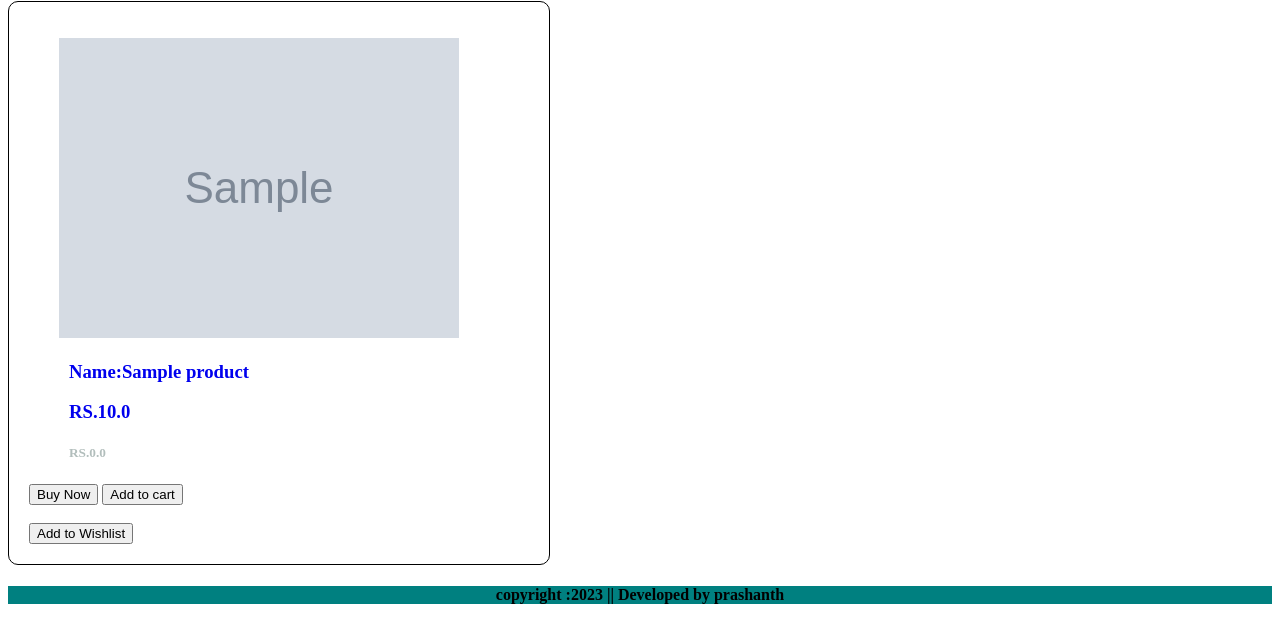
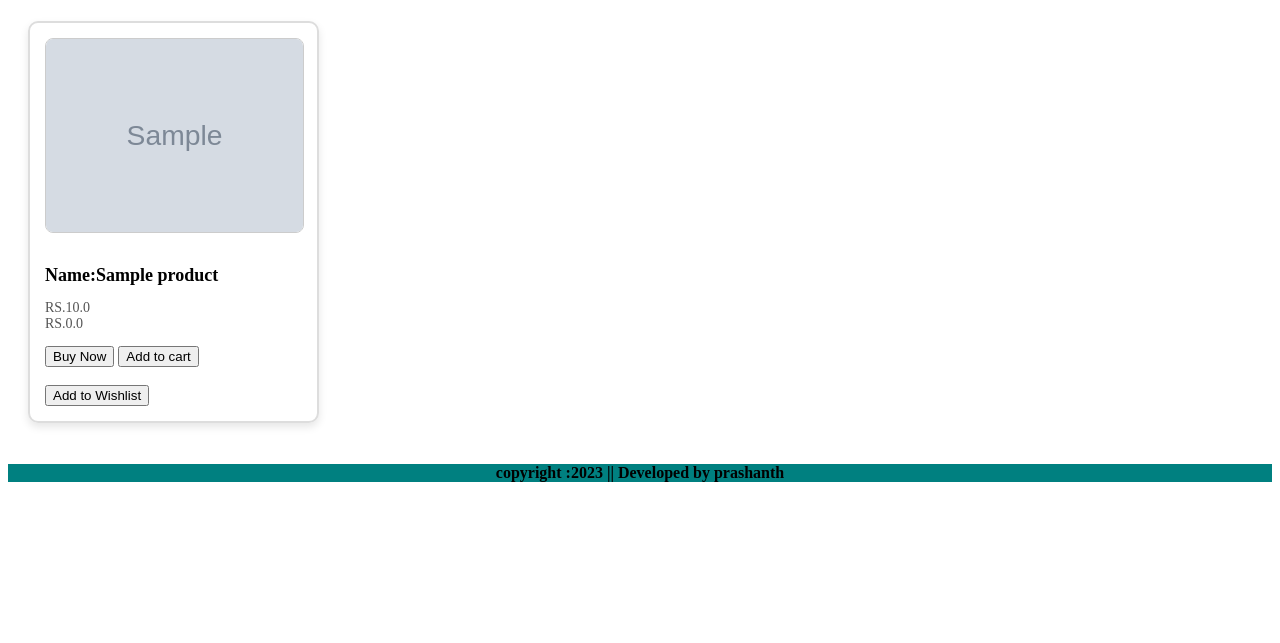
Before and after one commit to Prashanthkumar8466/project, a Django app: page /category/ in a window 1280 px wide. Shown: the part 79-722 px from the top of the page. Run offline with Django 4.2, Linux system fonts and the light colour scheme; tables that the repository leaves empty hold one stand-in row (values such as "Sample post"); grey boxes marked "Sample" are stand-in pictures.

Commit message:
"commit"

```diff
--- /dev/null
+++ b/static/css/category.css
@@ -0,0 +1,31 @@
+.product-items {
+  display: grid;
+  grid-template-columns: repeat(auto-fill, minmax(250px, 1fr));
+  gap: 20px;
+  padding: 20px;
+}
+
+.product {
+  border: 2px solid #ddd;
+  padding: 15px;
+  border-radius: 10px;
+  box-shadow: 0 4px 8px rgba(0, 0, 0, 0.1);
+}
+
+.product img {
+  max-width: 100%;
+  height: auto;
+  border: 1px solid #ccc;
+  border-radius: 8px;
+  margin-bottom: 10px;
+}
+
+.product h3 {
+  font-size: 18px;
+  margin-bottom: 10px;
+}
+
+.product p {
+  font-size: 14px;
+  color: #555;
+}
--- a/static/css/product.css
+++ /dev/null
@@ -1,35 +0,0 @@
-.products{
-    position: relative;
-    width: 500px;
-    border: 1px solid black;
-    justify-content: center;
-    align-items: center;
-    padding: 20px;
-    border-radius: 10px;
-}
-.product img{
-    width: 400px;
-    justify-content: center;
-    margin-left: 50%;
-}
-.productlist li{
-    text-decoration: none;
-}
-.product_margin{
-    margin-top: 10%;
-    margin-left: 10%;
-}
-
-@media screen and (max-width:600px){
-    .product_margin{
-        margin-top: 20%;
-        margin-left:20%;
-    }
-    .product img{
-        width: 200px;
-    }
-    .products{
-        position: relative;
-        width: 200px;
-    }
-  }
--- a/template/category.html
+++ b/template/category.html
@@ -1,35 +1,25 @@
 {% extends 'base.html'%}
 {% load static %}
-{% block link %}<link rel="stylesheet" type="text/css" href="{% static 'css/product.css' %}">
+{% block link %}<link rel="stylesheet" type="text/css" href="{% static 'css/category.css' %}">
 {% endblock %}
 {% block main %}
 <h1>category:</h1>
 {% if products %}
-<form class="products">
+<div class="product-items">
 {% for product in products %}
-<div class="productlist">
-    <a href="productdetails/{{product.id}}" style="text-decoration: none;"><div class="product"><ul class="product-list" style="list-style: none;">
-      <li>
-        <img src="{{product.product_image.url}}" alt="{{product.productname}}" style="position: relative;margin-left: -10px;"</li>
-        <li>
-            <h3>Name:{{product.productname}}</h3>
-          </li>
-      <li>
-        <h3>RS.{{product.price}}</h3>
-      </li>
-      <li>
-        <h5 style="color:rgb(178, 190, 188)">RS.{{product.discount}}</h5>
-      </li>
-    </ul></a>
-        <button type="button" class="btn btn-outline-primary" style="cursor: pointer;" >Buy Now</button>
-        <a href="{% url 'add-to-cart' product_id=product.id %}"><button type="button" class="btn btn-outline-warning" style="cursor: pointer;" >Add to cart</button></a><br><br>
-        <a href="{% url 'add-to-wishlist' product_id=product.id %}"><button type="button" class="btn btn-outline-danger" style="cursor: pointer;" >Add to Wishlist</button></a>
-
-    </div>
+<div class="product">
+  <img src="{{product.product_image.url}}" alt="{{product.productname}}">
+  <h3>Name:{{product.productname}}</h3>
+  <p>RS.{{product.price}}<br>
+    RS.{{product.discount}}
+  </p>
+  <button type="button" class="btn btn-outline-primary" style="cursor: pointer;" >Buy Now</button>
+  <a href="{% url 'add-to-cart' product_id=product.id %}"><button type="button" class="btn btn-outline-warning" style="cursor: pointer;" >Add to cart</button></a><br><br>
+  <a href="{% url 'add-to-wishlist' product_id=product.id %}"><button type="button" class="btn btn-outline-danger" style="cursor: pointer;" >Add to Wishlist</button></a>
+</div>
 {% endfor %}
-</form>
+</div>
 {% else %}
 <h4>No products</h4>
 {% endif %}
-</div>
 {% endblock %}
--- a/template/signup.html
+++ b/template/signup.html
@@ -3,7 +3,7 @@
   {% block link%}<link rel="stylesheet" type="text/css" href="{% static 'css/signup.css' %}">{% endblock%}
 <!-- signup form start-->
 {% block main%}
-<div class="about">
+<div class="about" style="margin-top:30px;">
     <div class="signup">
         <h2>Signup Form</h2>
         {{message}}
```
Also changed, not shown: template/cart.html (+25 -3 lines), media/product/Screenshot_11_arHCxWJ.png (added).
